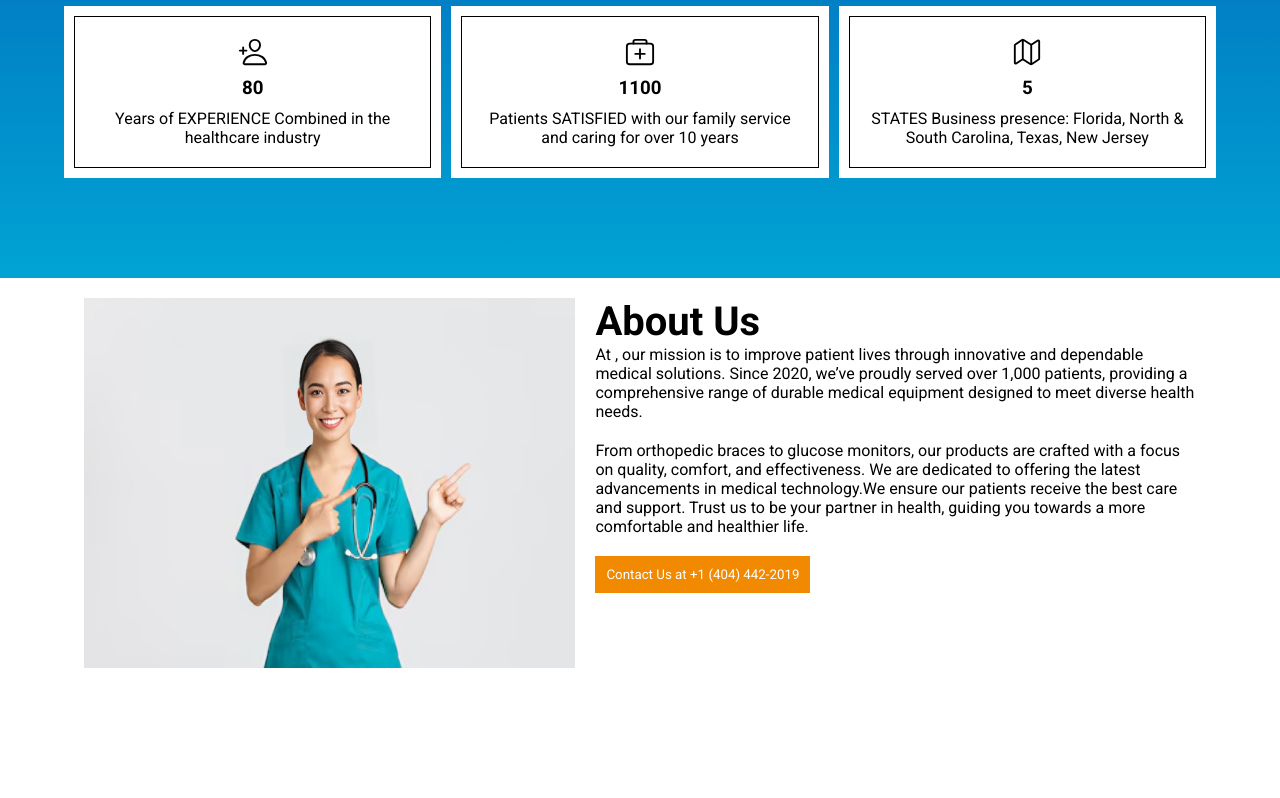
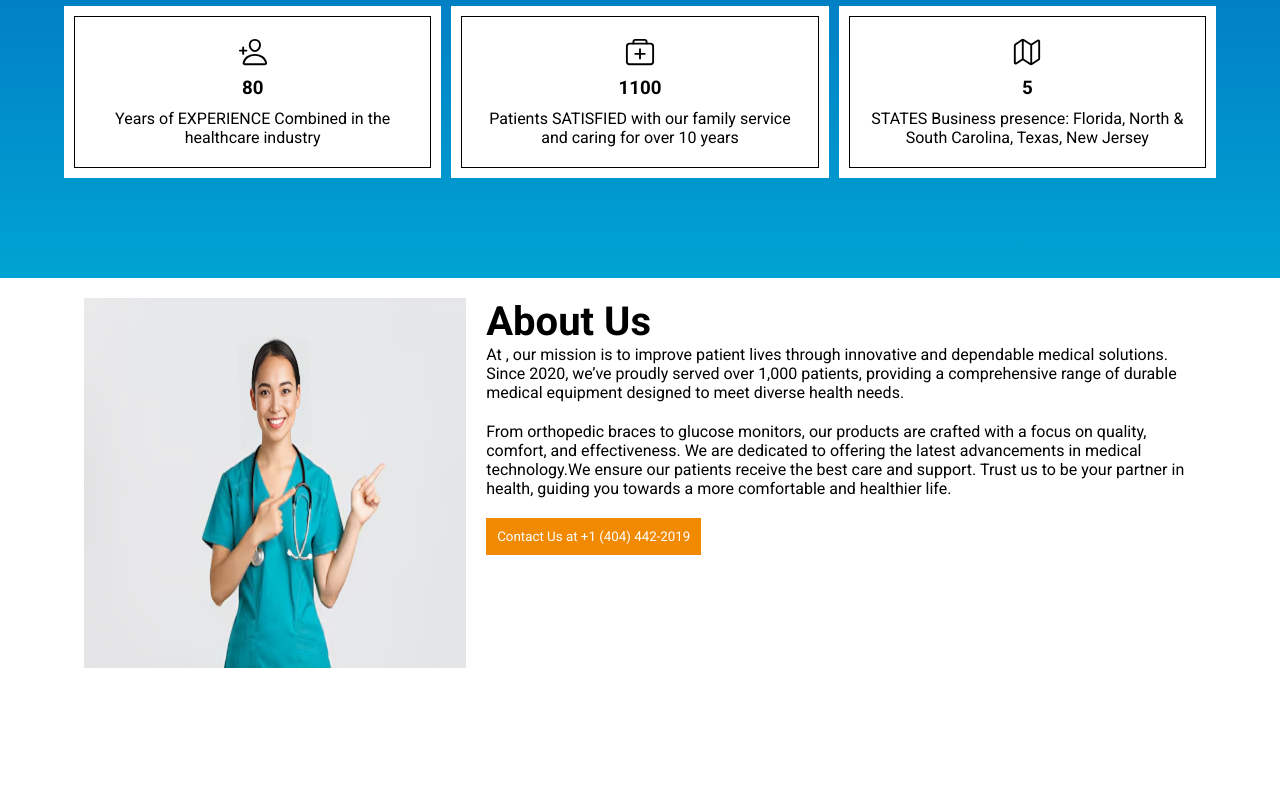
Before and after one commit to MKashanButt/squad-medical-supplies, a Next.js app: page / in a window 1280 px wide. Shown: the part 2422-3220 px from the top of the page. Built offline with nearby package versions, Linux system fonts and the light colour scheme.

Commit message:
added new about-us image

```diff
--- a/src/assets/css/Home.module.css
+++ b/src/assets/css/Home.module.css
@@ -304,7 +304,7 @@
 }
 
 .aboutUs .image {
-    width: 45%;
+    width: 35%;
     margin: auto;
 }
 
@@ -314,7 +314,7 @@
 }
 
 .aboutUs .content {
-    width: 55%;
+    width: 65%;
 }
 
 .aboutUs button {
```
